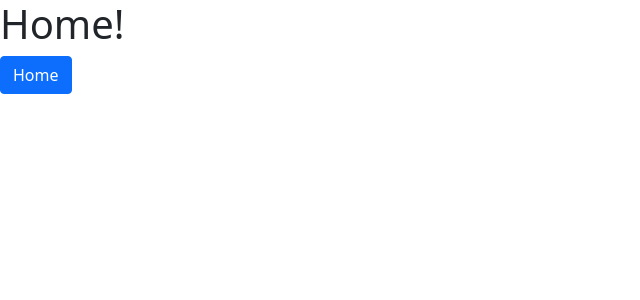
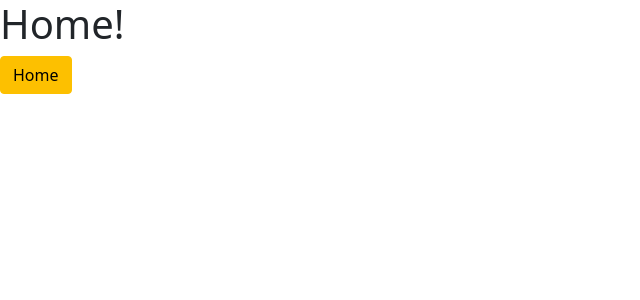
Before and after one commit to iamidlek/vue3-movie-app, a Vue app: page /#/ in a window 1280 px wide. Shown: the top 300 px of the page, without its empty margins (0-640 px from the left). Built offline with nearby package versions, Linux system fonts and the light colour scheme.

Commit message:
add scss var

```diff
--- a/src/scss/style.scss
+++ b/src/scss/style.scss
@@ -1 +1,26 @@
+// $primary: $blue !default 이므로 재정의 가능
+$primary: #FDC000;
+
+// Required
+@import "../../node_modules/bootstrap/scss/functions";
+@import "../../node_modules/bootstrap/scss/variables";
+@import "../../node_modules/bootstrap/scss/mixins";
+
+// required 아래에서 작성해야하는 경우는
+// $success 와 같이 이미 정의된 변수를 사용하는 경우이다
+// 이하의 키에 값으로 #------를 각각 준다면 상위에서 사용 가능
+
+// $theme-colors: (
+//   "primary":    $primary,
+//   "secondary":  $secondary,
+//   "success":    $success,
+//   "info":       $info,
+//   "warning":    $warning,
+//   "danger":     $danger,
+//   "light":      $light,
+//   "dark":       $dark
+// ) !default;
+
+
+
 @import "../../node_modules/bootstrap/scss/bootstrap"
```
